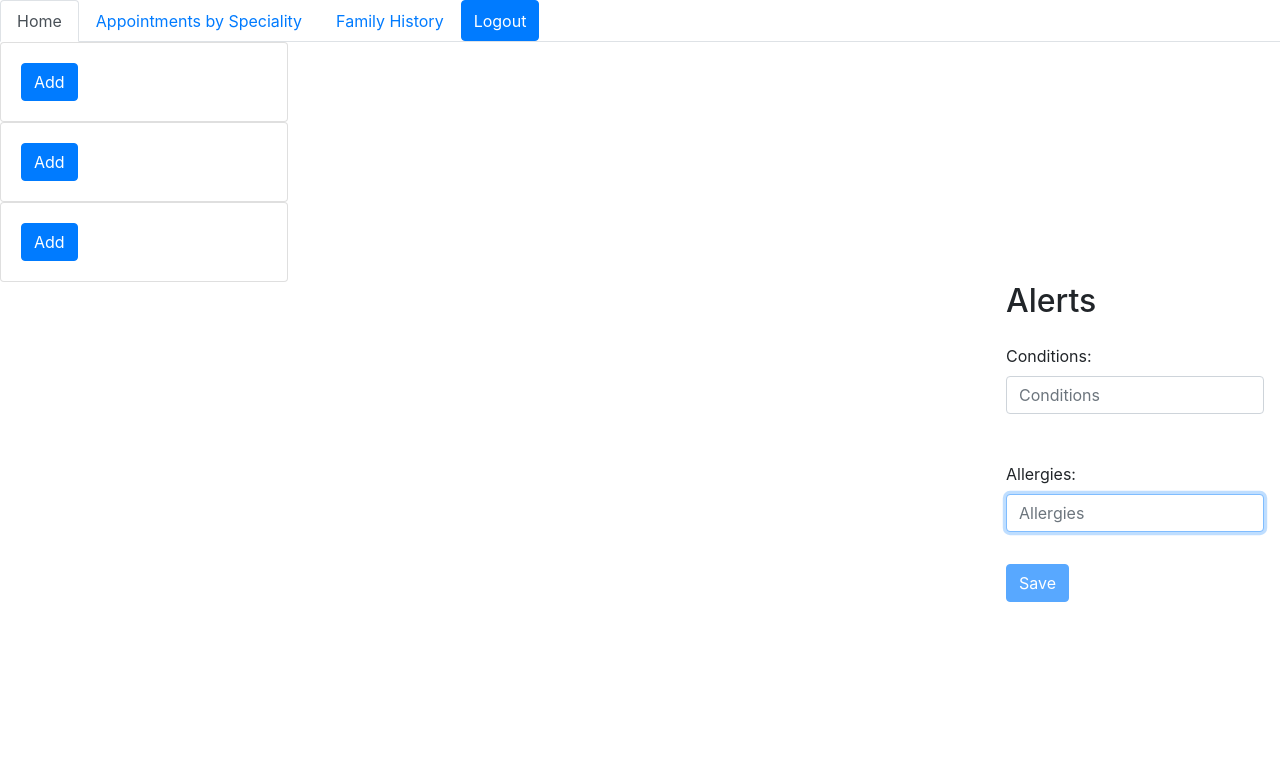
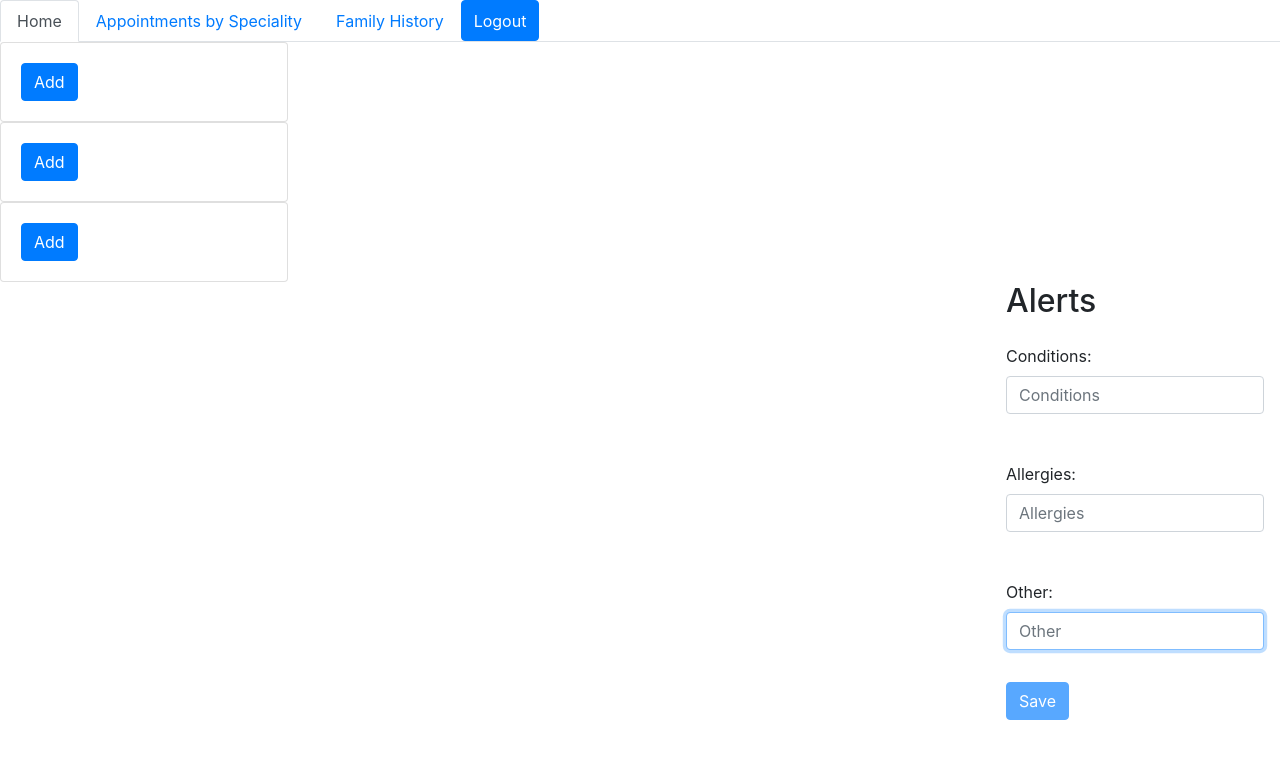
Before and after one commit to MegSemrad/nss-MeghanSemrad-Capstone1, a React (Create React App) app: page /alertsForm in a window 1280 px wide. Shown: the top 758 px of the page. Built offline with nearby package versions, Linux system fonts and the light colour scheme; no server answers; sample sign-in values are in the browser's storage.

Commit message:
added other box to alerts

```diff
--- a/src/components/permanentDashboardSection/alerts/AlertForm.js
+++ b/src/components/permanentDashboardSection/alerts/AlertForm.js
@@ -32,6 +32,7 @@ export const AlertForm = () => {
                 birthday: basePatientDetails.birthday,
                 conditions: basePatientDetails.conditions,
                 allergies: basePatientDetails.allergies,
+                other: basePatientDetails.other,
                 emergencyContactName: basePatientDetails.emergencyContactName,
                 emergencyContactRelation: basePatientDetails.emergencyContactRelation,
                 emergencyContactPhoneNumber: basePatientDetails.emergencyContactPhoneNumber,
@@ -47,6 +48,7 @@ export const AlertForm = () => {
                 birthday: basePatientDetails.birthday,
                 conditions: basePatientDetails.conditions,
                 allergies: basePatientDetails.allergies,
+                other: basePatientDetails.other,
                 emergencyContactName: basePatientDetails.emergencyContactName,
                 emergencyContactRelation: basePatientDetails.emergencyContactRelation,
                 emergencyContactPhoneNumber: basePatientDetails.emergencyContactPhoneNumber,
@@ -107,6 +109,17 @@ export const AlertForm = () => {
                         value={basePatientDetails.allergies} />
                 </div>
             </fieldset>
+            <fieldset>
+                <div className="form-group">
+                    <label htmlFor="other">Other: </label>
+                    <input type="textbox" id="other"
+                        onChange={handleControlledInputChange}
+                        required autoFocus
+                        className="form-control"
+                        placeholder="Other"
+                        value={basePatientDetails.other} />
+                </div>
+            </fieldset>
             <button className="btn btn-primary"
                 disabled={isLoading}
                 onClick={event => {
--- a/src/components/permanentDashboardSection/alerts/AlertList.js
+++ b/src/components/permanentDashboardSection/alerts/AlertList.js
@@ -26,6 +26,8 @@ export const AlertList = () => {
             <Card.Text>{basePatientDetails.conditions}</Card.Text>
             <Card.Subtitle className="mb-2 text-muted">Allergies</Card.Subtitle>
             <Card.Text>{basePatientDetails.allergies}</Card.Text>
+            <Card.Subtitle className="mb-2 text-muted">Other</Card.Subtitle>
+            <Card.Text>{basePatientDetails.other}</Card.Text>
             <Button onClick={() => { history.push(`/alerts/edit/${basePatientDetails.id}`) }}>
               Edit
             </Button>
--- a/src/components/permanentDashboardSection/patientDetails/PatientDetailForm.js
+++ b/src/components/permanentDashboardSection/patientDetails/PatientDetailForm.js
@@ -32,6 +32,7 @@ export const PatientDetailForm = () => {
                 birthday: basePatientDetails.birthday,
                 conditions: basePatientDetails.conditions,
                 allergies: basePatientDetails.allergies,
+                other: basePatientDetails.other,
                 emergencyContactName: basePatientDetails.emergencyContactName,
                 emergencyContactRelation: basePatientDetails.emergencyContactRelation,
                 emergencyContactPhoneNumber: basePatientDetails.emergencyContactPhoneNumber,
@@ -47,6 +48,7 @@ export const PatientDetailForm = () => {
                 birthday: basePatientDetails.birthday,
                 conditions: basePatientDetails.conditions,
                 allergies: basePatientDetails.allergies,
+                other: basePatientDetails.other,
                 emergencyContactName: basePatientDetails.emergencyContactName,
                 emergencyContactRelation: basePatientDetails.emergencyContactRelation,
                 emergencyContactPhoneNumber: basePatientDetails.emergencyContactPhoneNumber,
--- a/src/components/permanentDashboardSection/permanentDashboardProvider.js
+++ b/src/components/permanentDashboardSection/permanentDashboardProvider.js
@@ -8,6 +8,7 @@ export const BasePatientDetailsProvider = (props) => {
         birthday: "",
         conditions: "",
         allergies: "",
+        other: "",
         emergencyContactName: "",
         emergencyContactRelation: "",
         emergencyContactPhoneNumber: "",
--- a/src/components/permanentDashboardSection/preferredPharmacies/PreferredPharmacyForm.js
+++ b/src/components/permanentDashboardSection/preferredPharmacies/PreferredPharmacyForm.js
@@ -32,6 +32,7 @@ export const PreferredPharmacyForm = () => {
                 birthday: basePatientDetails.birthday,
                 conditions: basePatientDetails.conditions,
                 allergies: basePatientDetails.allergies,
+                other: basePatientDetails.other,
                 emergencyContactName: basePatientDetails.emergencyContactName,
                 emergencyContactRelation: basePatientDetails.emergencyContactRelation,
                 emergencyContactPhoneNumber: basePatientDetails.emergencyContactPhoneNumber,
@@ -47,6 +48,7 @@ export const PreferredPharmacyForm = () => {
                     birthday: basePatientDetails.birthday,
                     conditions: basePatientDetails.conditions,
                     allergies: basePatientDetails.allergies,
+                    other: basePatientDetails.other,
                     emergencyContactName: basePatientDetails.emergencyContactName,
                     emergencyContactRelation: basePatientDetails.emergencyContactRelation,
                     emergencyContactPhoneNumber: basePatientDetails.emergencyContactPhoneNumber,
```
